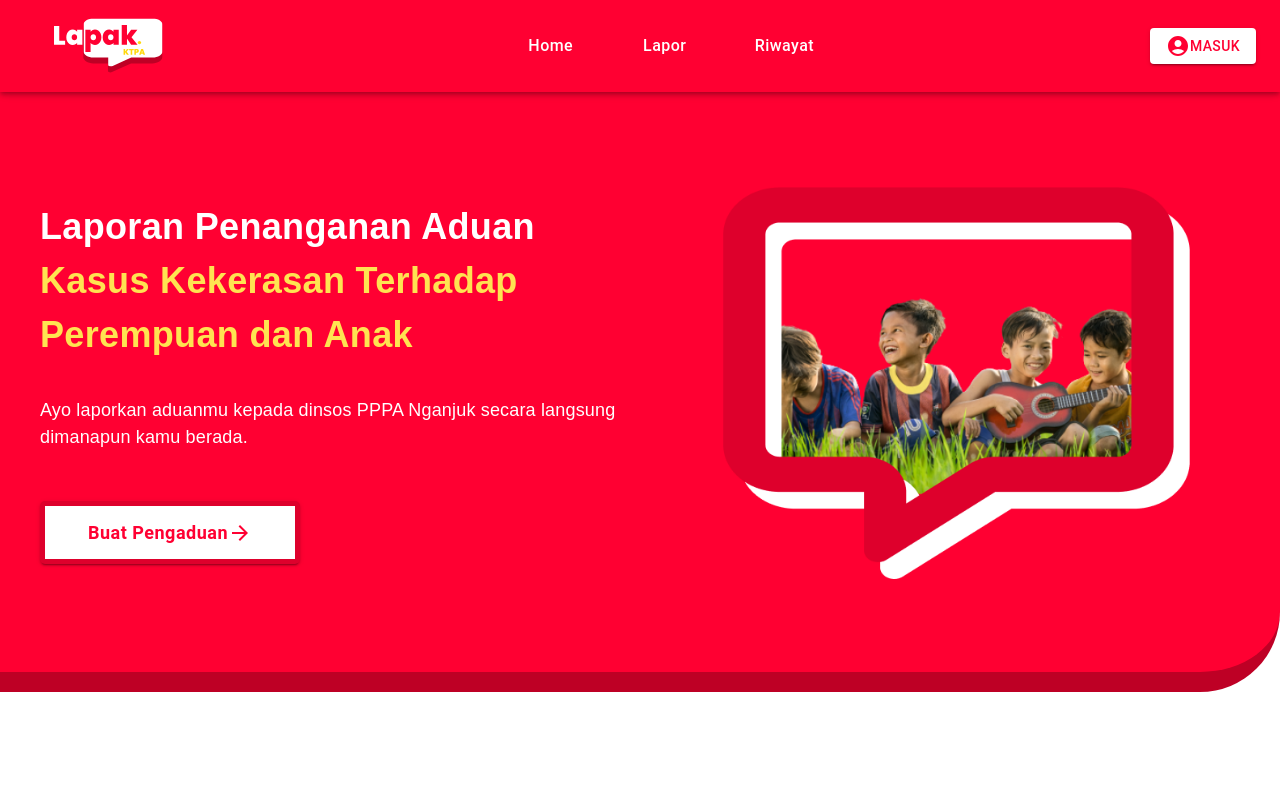
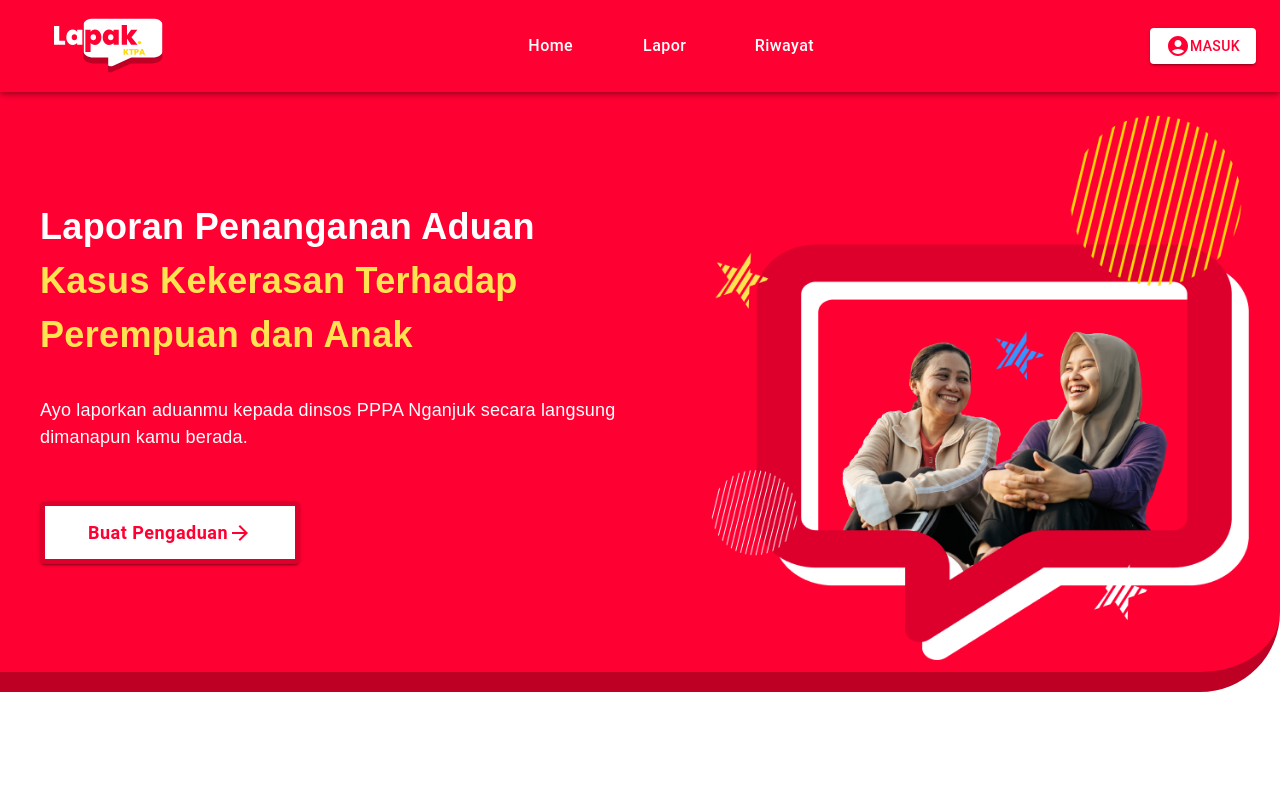
Before and after one commit to RioAldie/Kid-Forum, a React (Create React App) app: page / in a window 1280 px wide. Shown: the top 797 px of the page. Built offline with nearby package versions, Linux system fonts and the light colour scheme.

Commit message:
change the hero

```diff
--- a/src/components/Hero.jsx
+++ b/src/components/Hero.jsx
@@ -66,10 +66,10 @@ const Hero = () => {
           },
         }}>
         <img
-          src="/images/hero-aduin.png"
+          src="/images/thum-lapak.png"
           alt="anak-anak indonesia"
-          width={550}
-          height={400}
+          width={582}
+          height={562}
         />
       </Box>
     </Box>
--- a/src/pages/Home.jsx
+++ b/src/pages/Home.jsx
@@ -1,11 +1,9 @@
-import { Box, Container } from '@mui/material';
+import { Box } from '@mui/material';
 import React from 'react';
 import Feature from '../components/Feature';
 import Hero from '../components/Hero';
 import Services from '../components/Services';
 import Sticker from '../components/Sticker';
-import Footer from '../layout/Footer';
-import ResponsiveAppBar from '../layout/Navbar';
 
 const Home = () => {
   return (
```
Also changed, not shown: public/images/thum-lapak.png (added).
